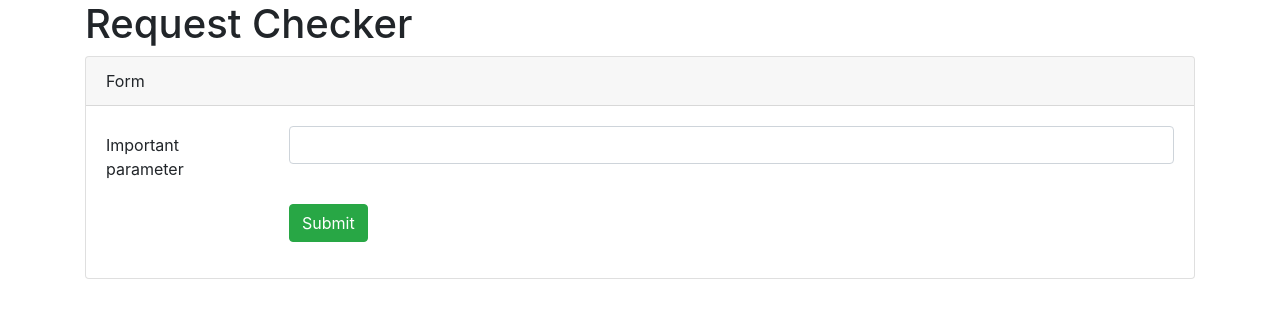
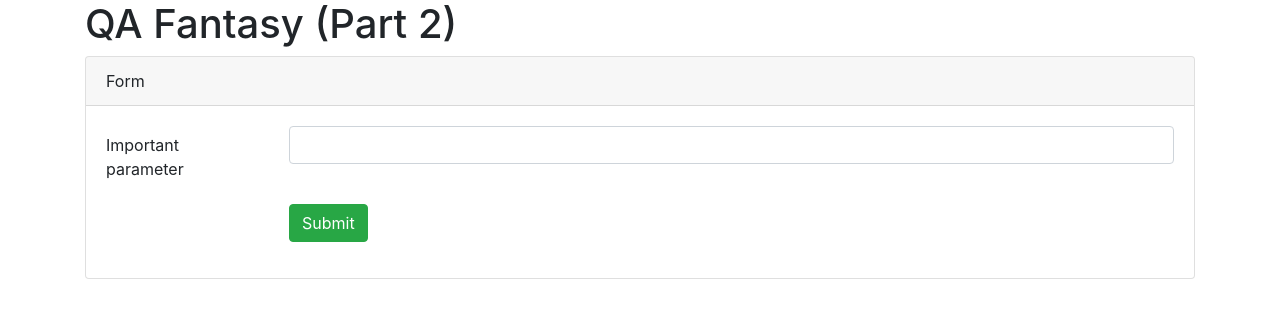
Before and after one commit to vovkartyom/TestTasks, a plain HTML site: page index.html in a window 1280 px wide. Drawn offline with nearby package versions, Linux system fonts and the light colour scheme.

Commit message:
Rename web page

```diff
--- a/index.html
+++ b/index.html
@@ -12,7 +12,7 @@
 </head>
 <body>
     <div class="container">
-        <h1>Request Checker</h1>
+        <h1>QA Fantasy (Part 2)</h1>
         <div class="card">
             <div class="card-header">
                 Form
```
